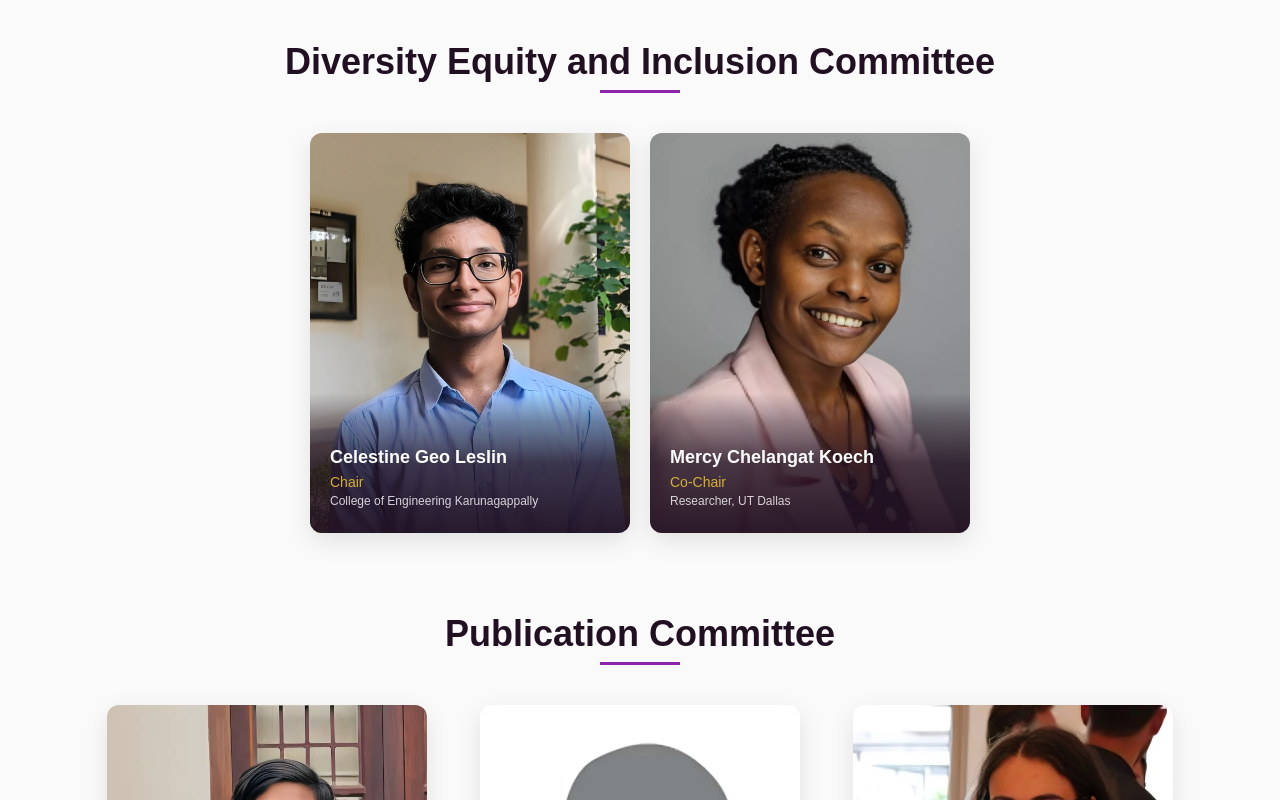
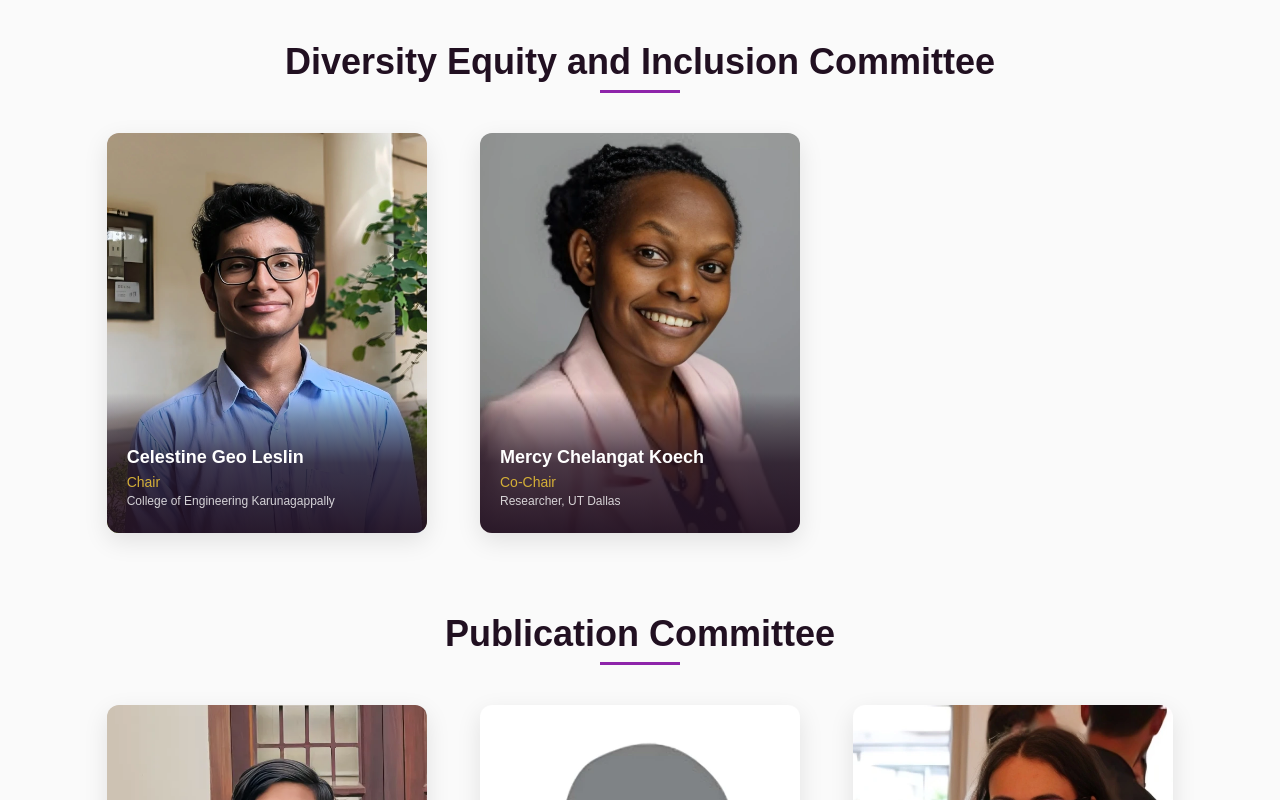
Before and after one commit to IPRECON-2026-IEEE-SB-CEK/iprecon-2026-ieee-sb-cek.github.io, a plain HTML site: page committee.html in a window 1280 px wide. Shown: the part 4100-4900 px from the top of the page. Drawn offline with nearby package versions, Linux system fonts and the light colour scheme; a web font is replaced by a local one.

```diff
--- a/committee.html
+++ b/committee.html
@@ -569,7 +569,7 @@
               <h2 class="section-title">Diversity Equity and Inclusion Committee</h2>
             </div>
 
-            <div class="committee-grid double-card">
+            <div class="committee-grid three-cards">
               <div class="committee-card" data-linkedin="https://www.linkedin.com/in/example8">
                 <div class="card-image">
                   <img src="images/Celestine.webp" alt="celestine" />
@@ -667,7 +667,7 @@
               <h2 class="section-title">Finance & Hospitality Committee</h2>
             </div>
 
-            <div class="committee-grid double-card">
+            <div class="committee-grid three-cards">
               <div class="committee-card" data-linkedin="https://www.linkedin.com/in/example8">
                 <div class="card-image">
                   <img src="images/milan.webp" alt="milan" />
--- a/css/committee.css
+++ b/css/committee.css
@@ -62,14 +62,6 @@
   margin: 40px auto 0;
 }
 
-.committee-grid.double-card {
-  display: flex;
-  flex-wrap: wrap;
-  justify-content: center;
-  gap: 20px;
-  max-width: 900px;
-  margin: 40px auto 0;
-}
 
 /* Three cards layout for General Chairs */
 .committee-grid.three-cards {
```
